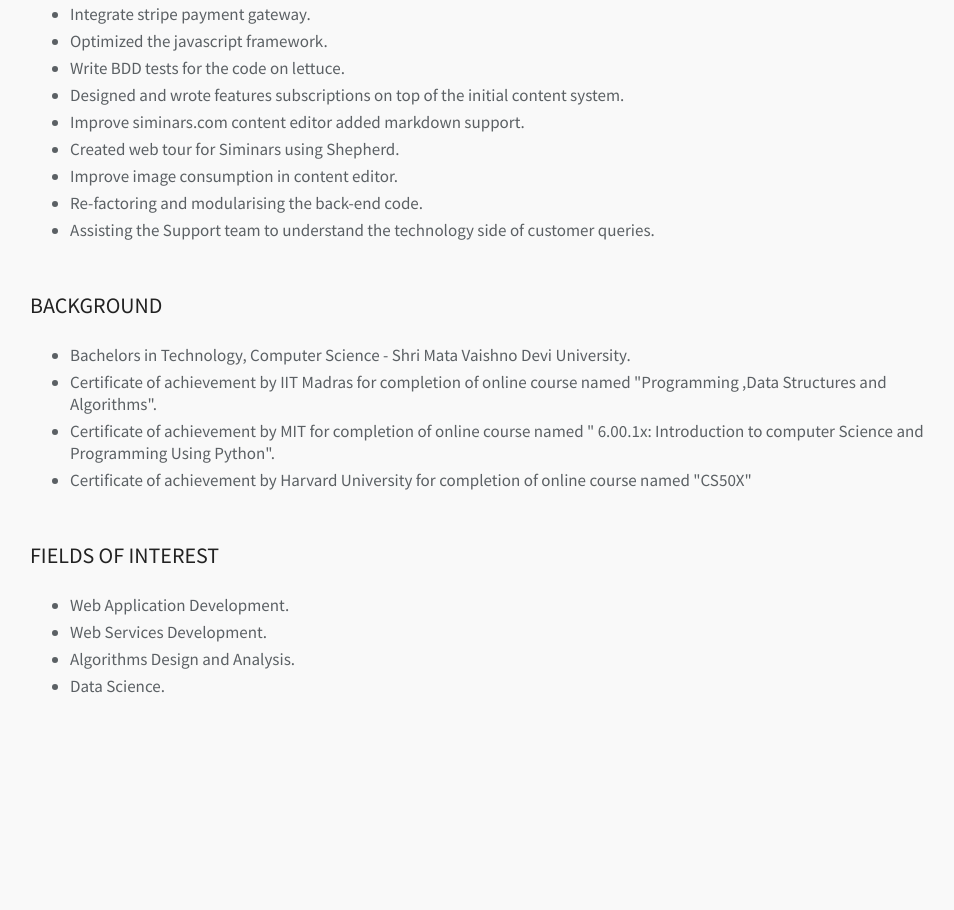
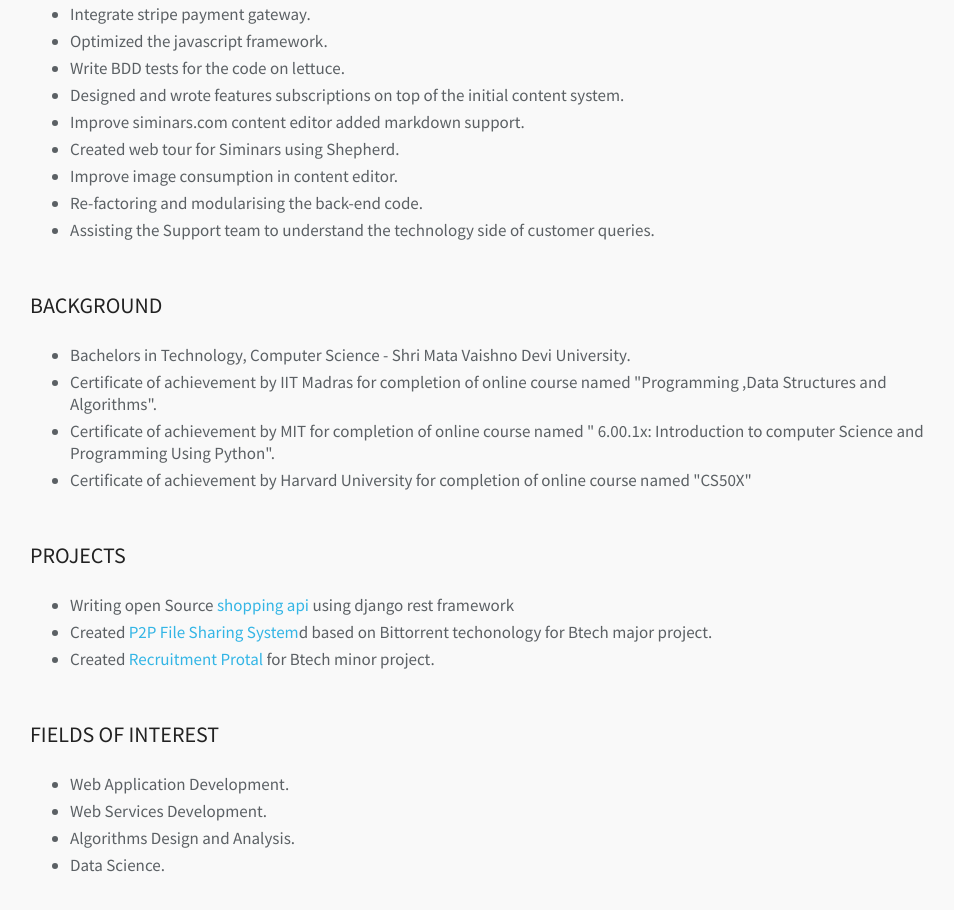
Before and after one commit to imaayush/imaayush.github.io, a plain HTML site: page index.html in a window 1280 px wide. Shown: the part 1354-2264 px from the top of the page, without its empty margins (160-1114 px from the left). Before the commit the page ends 2091 px from the top, so only its background shows below. Drawn offline with Linux system fonts and the light colour scheme.

Commit message:
added projects

```diff
--- a/index.html
+++ b/index.html
@@ -3,9 +3,10 @@
 <html xmlns="http://www.w3.org/1999/html" xmlns="http://www.w3.org/1999/html">
 
 <head>
-    <title>#imaayush - Aayush Tiwari</title>
+    <title>imaayush - Aayush Tiwari</title>
     <meta http-equiv="Content-Type" content="text/html; charset=utf-8"/>
     <meta name="keywords" content="mobile, python, javascript, posts, development"/>
+    <link rel="icon" type="image/png"  href="http://static.wixstatic.com/media/36f5d6_40e5b37423964265b70b2b3d20c07588.png">
 
     <link rel="stylesheet" type="text/css" href="assets/css/main.css">
     <link href='http://fonts.googleapis.com/css?family=Source+Sans+Pro:300,400,300italic' rel='stylesheet' type='text/css'>
@@ -116,14 +117,19 @@
         <li> Certificate of achievement by Harvard University for completion of online course named "CS50X" </li>
 
     </ul>
-<!----
-    <h2>APPLICATIONS</h2>
-    Todo: as soon as possible
+
+    <h2>Projects</h2>
     <ul>
-
+        <li>Writing open Source <a href="https://github.com/imaayush/shopping_api" target="_blank">shopping api</a> using django rest framework </li>
+        <li>
+            Created <a href ="https://github.com/imaayush/SearchSmvdu" target="_blank">P2P  File Sharing System</a>d based on Bittorrent techonology for Btech major project.
+        </li>
+        <li>
+           Created <a href="https://github.com/imaayush/Recruitment" target="_blank"> Recruitment Protal</a> for Btech minor project.
+        </li>
 
     </ul>
--->
+
 
 <!--
     <h2>ARTICLES</h2>
```
